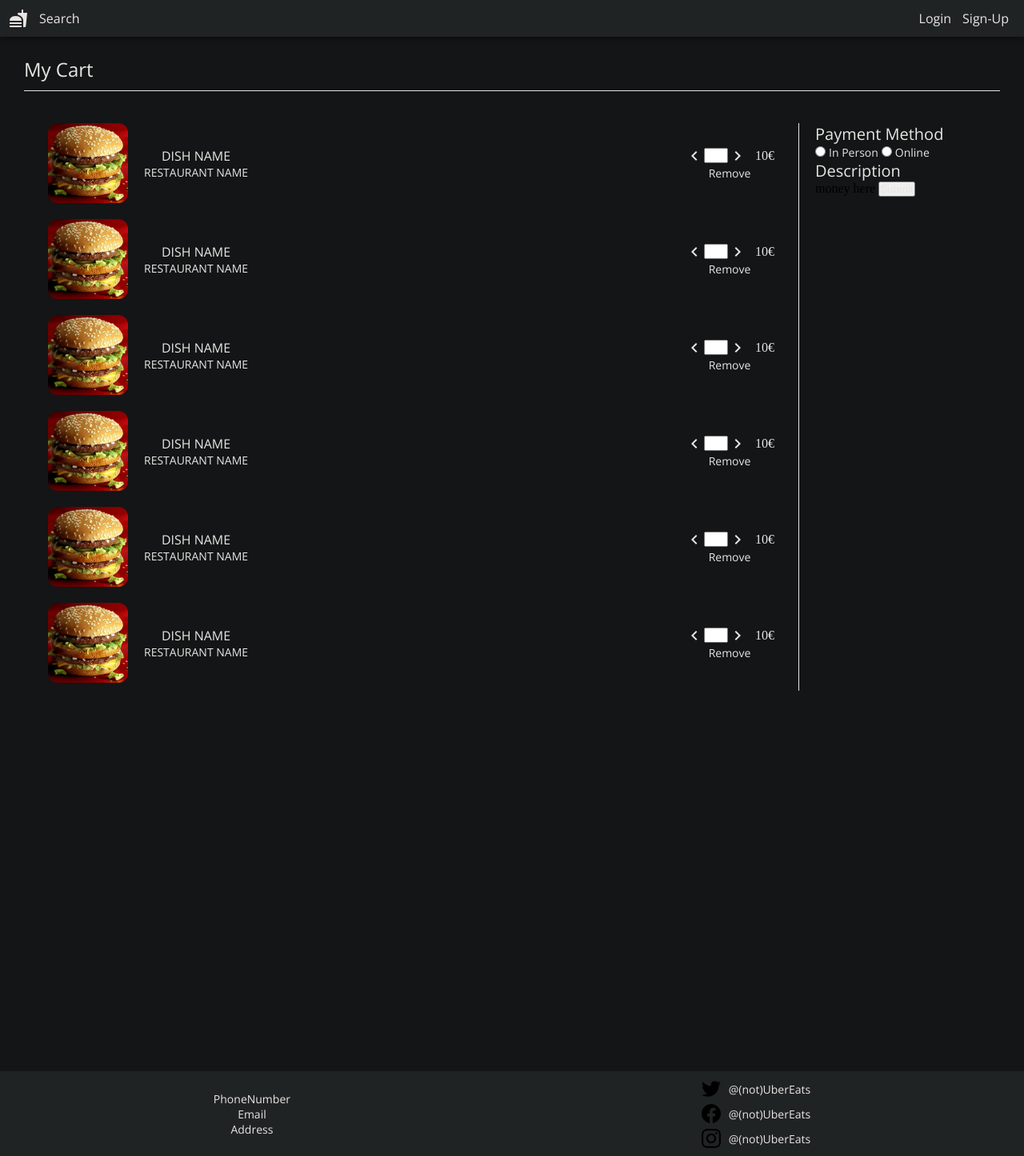
After one commit to toni-santos/ltw-proj, a PHP site: page /pages/checkout.php in a window 1280 px wide. The commit adds this page. Shown: the whole page at 80% size. Run offline with PHP 8.4, Linux system fonts and the light colour scheme.

Commit message:
styling tweaks, added dashboard page, started work on checkout page

```diff
--- /dev/null
+++ b/pages/checkout.php
@@ -0,0 +1,32 @@
+<?php
+session_start();
+
+require_once('../templates/commons.php');
+require_once('../templates/search.tpl.php');
+require_once('../templates/checkout.tpl.php');
+
+drawTop(["commons", "forms", "checkout"], ["hamburger", "forms"]);
+?>
+<p id="main-top" class="h5">My Cart</p>
+<div id="payment-wrapper">
+    <section id="items-wrapper">
+        <?php
+            for ($i = 0; $i < 10; $i++) {
+                cartItem();
+            }
+        ?>
+    </section>
+    <aside id="payment-info">
+        <p class="h6" id="payment-header">Payment Method</p>
+        <input type="radio" name="inperson"></input>
+        <label for="inperson" class="subtitle2 dark-bg">In Person</label>
+        <input type="radio" name="online"></input>
+        <label for="online" class="subtitle2 dark-bg">Online</label>
+        <p class="h6">Description</p>
+        money here
+        <button>Submit</button>
+    </aside>
+</div>
+<?php
+drawFooter();
+?>
--- a/pages/login.php
+++ b/pages/login.php
@@ -9,7 +9,7 @@ drawTop(["search", "commons", "forms"], ["hamburger", "forms"]);
     <div id="box">
         <p class="h5">Login</p>
         <?php drawLogin(); ?>
-        <p class="body2 acc-create">Don't have an account? <a class="body1" href="signup.php">Sign-Up</a> now!</p>
+        <p class="body2 acc-create">Don't have an account? <a class="body1 highlight" href="signup.php">Sign-Up</a> now!</p>
     </div>
 </section>
 
--- a/pages/signup.php
+++ b/pages/signup.php
@@ -11,7 +11,7 @@ drawTop(["search", "commons", "forms"], ["hamburger", "forms"]);
     <div id="box">
         <p class="h5">Sign Up</p>
         <?php drawSignup(); ?>
-        <p class="body2 acc-create">Already have an account? <a class="body1" href="login.php">Login</a> now!</p>
+        <p class="body2 acc-create">Already have an account? <a class="body1 highlight" href="login.php">Login</a> now!</p>
     </div>
 </section>
 
--- a/scripts/forms.js
+++ b/scripts/forms.js
@@ -89,3 +89,13 @@ function closeUserEdit() {
     const dialog = document.getElementById('dialog-user-edit');
     dialog.close();
 }
+
+function showRestaurantDialog() {
+    const dialog = document.getElementById('dialog-restaurant-registration');
+    dialog.showModal();
+}
+
+function closeRestaurantDialog() {
+    const dialog = document.getElementById('dialog-restaurant-registration');
+    dialog.close();
+}
--- /dev/null
+++ b/styles/checkout.css
@@ -0,0 +1,97 @@
+#main-top {
+    border-bottom: 1px solid var(--dark-text);
+    margin-top: 70px;
+    margin-inline: 30px;
+    padding-bottom: 10px;
+}
+
+#payment-wrapper {
+    display: grid;
+    grid-template-columns: 1fr 20%;
+    margin-inline: 40px;
+    margin-top: 20px;
+    padding: 20px;
+    height: 750px;
+}
+
+#items-wrapper {
+    display:flex;
+    flex-direction: column;
+    gap: 20px;
+    padding-right: 20px;
+    overflow-y: scroll;
+}
+
+#payment-info {
+    border-left: 1px solid var(--dark-text);
+    margin-left: 10px;
+    padding-left: 20px;
+}
+
+.item-img {
+    width: 100px;
+    height: 100px;
+    object-fit: cover;
+    border-radius: 12px;
+}
+
+.cart-item, .left-item, .right-item-top {
+    display: flex;
+    flex-direction: row;
+    align-items: center;
+}
+
+.cart-item {
+    align-content: center;
+    align-items: center;
+    justify-content: space-between;
+}
+
+.left-item {
+    gap: 20px;
+}
+
+.item-info, .right-item {
+    display: flex;
+    flex-direction: column;
+    align-items: center;
+    justify-content: center;
+}
+
+.erase {
+    display: flex;
+    position: absolute;
+    top: 10px;
+    right: 10px;
+}
+
+.cost {
+    vertical-align: middle;
+    margin-left: 10px;
+}
+
+.amount {
+    width: 30px;
+}
+
+#items-wrapper {
+    scrollbar-width: thin;
+    scrollbar-color: var(--dark-background) var(--dark-off-white);
+}
+
+#items-wrapper::-webkit-scrollbar {
+    width: 11px;
+}
+
+#items-wrapper::-webkit-scrollbar-track {
+    background: var(--dark-background);
+}
+
+#items-wrapper::-webkit-scrollbar-thumb {
+    background-color: var(--dark-off-white);
+    border-radius: 12px;
+}
+
+#payment-header {
+    margin-bottom: ;
+}
--- a/styles/commons.css
+++ b/styles/commons.css
@@ -109,6 +109,15 @@ ul {
 
 #hamburger-content {
     height: 0px;
+}
+
+#nav-right-login, #nav-right-signup {
+    padding: 7px;
+    border-radius: 12px;
+}
+
+#nav-right-login:hover, #nav-right-signup:hover {
+    background-color: var(--dark-main-highlight);
 }
 
 #nav-right>* {
@@ -422,7 +431,7 @@ footer ul {
 }
 
 .md-light {
-    color: rgba(255, 255, 255, 1);
+    color: var(--dark-text);
 }
 
 .md-light-inactive {
--- a/styles/signup.css
+++ b/styles/signup.css
@@ -22,7 +22,6 @@ body {
 }
 
 #box {
-    background-color: rgba(250, 235, 224, 1);
     margin: auto;
     margin-top: 100px;
     width: 300px;
--- /dev/null
+++ b/templates/checkout.tpl.php
@@ -0,0 +1,23 @@
+<?php
+declare(strict_types=1);
+
+function cartItem(){ ?>
+    <div class="cart-item">
+        <div class="left-item">
+            <img class="item-img" src="../images/placeholder.jpg">
+            <section class="item-info">
+                <p class="subtitle1">DISH NAME</p>
+                <p class="subtitle2">RESTAURANT NAME</p>
+            </section>
+        </div>
+        <div class="right-item">
+            <div class="right-item-top">
+                <span class="material-icons md-light">chevron_left</span>
+                <input type="number" class="amount" min="1" max="100"></input>
+                <span class="material-icons md-light">chevron_right</span>
+                <p class="cost" class="subtitle1">10€</p>
+            </div>
+            <p class="subtitle2">Remove</p>
+        </div>
+    </div>
+<?php } ?>
--- a/templates/commons.php
+++ b/templates/commons.php
@@ -8,6 +8,50 @@ require_once '../php/user.php';
 require_once '../database/db_loader.php';
 
 ?>
+
+
+<?php function drawRestaurantDialog() { ?>
+    <dialog id="dialog-restaurant-registration">
+        <div id="top-form">
+            <p class="h5">Register Restaurant</p>
+            <button value="cancel" class="blank-button" onclick="closeRestaurantDialog()">
+                <span class="material-icons">close</span>
+            </button>
+        </div>
+        <form id="form-restaurant" method="POST">
+            <section id="inputs-box">
+                <div class="input-container">
+                    <input class="text text-input subtitle2" type="text" name="name" autocomplete="off" placeholder=" " onkeyup="updateForm(event)" onfocus="checkFilled(event)" required>
+                    <label class="body2" for="name" onclick="setFocus(event)">Name</label>
+                    <span class="error subtitle2 transparent">Required</span>
+                </div>
+                <div class="input-container">
+                    <input class="text text-input subtitle2" type="text" name="email" autocomplete="email" placeholder=" " onkeyup="updateForm(event)" onfocus="checkFilled(event)" required>
+                    <label class="body2" for="email" onclick="setFocus(event)">Location</label>
+                    <span class="error subtitle2 transparent">Required</span>
+                </div>
+                <div class="input-container">
+                    <input class="text text-input subtitle2" type="time" name="opening-time" autocomplete="off" placeholder=" " onkeyup="updateForm(event)" onfocus="checkFilled(event)" required>
+                    <label class="body2" for="pwd" onclick="setFocus(event)">Opening Time</label>
+                    <span class="error subtitle2 transparent">Required</span>
+                </div>
+                <div class="input-container">
+                    <input class="text text-input subtitle2" type="time" name="closing-time" autocomplete="off" placeholder=" " onkeyup="updateForm(event)" onfocus="checkFilled(event)" required>
+                    <label class="body2" for="address" onclick="setFocus(event)">Closing Time</label>
+                    <span class="error subtitle2 transparent">Required</span>
+                </div>
+            </section>
+            <section id="category-wrapper">
+                <?php
+                for ($i = 0; $i < 10; $i++) {
+                    checkboxButton();
+                }
+                ?>
+            </section>
+            <button id="confirm-restaurant" class="button-form" type="submit" name="submit" value="confirm" disabled>Confirm</button>
+        </form>
+    </dialog>
+<?php } ?>
 
 <?php function drawLogin() { ?>
     <form id="form-login" method="POST" action="../actions/login_action.php">
@@ -126,8 +170,8 @@ if (isset($_SESSION['id'])) {
         </ul>
         <ul class="nav" id="nav-right">
             <?php if (!isset($_SESSION['id'])) { ?>
-            <li><a class="subtitle1" onclick="showLogin()">Login</a></li>
-            <li><a class="subtitle1" onclick="showSignup()">Sign-Up</a></li>
+            <li><a class="subtitle1 pointer" id="nav-right-login" onclick="showLogin()">Login</a></li>
+            <li><a class="subtitle1 pointer" id="nav-right-signup" onclick="showSignup()">Sign-Up</a></li>
             <?php } else { ?>
             <li class="dropdown"><a class="subtitle1"><?php echo $user->username; ?></a></li>
             <li class="dropdown"><img class="nav-pfp" src="../images/placeholder.jpg"></li>
@@ -156,8 +200,8 @@ if (isset($_SESSION['id'])) {
         </div>
         <div id="hamburger-bottom">
             <?php if (!isset($_SESSION['id'])) { ?>
-            <a class="subtitle1" href="login.php">Login</a>
-            <a class="subtitle1" href="signup.php">Register</a>
+            <a class="subtitle1" onclick="showLogin()">Login</a>
+            <a class="subtitle1" onclick="showSignup()">Register</a>
             <?php } else { ?>
             <div id="user-bar">
                 <div id="user-info">
@@ -205,3 +249,11 @@ if (isset($_SESSION['id'])) {
 
 </html>
 <?php } ?>
+
+<?php function checkboxButton() { ?>
+    <div class="checkbox-wrapper">
+        <label>
+            <input class="checkbox" type="checkbox" name="a" checked></input><span class="checkbox-text shadow-nohov pointer subtitle2">Vegan</span>
+        </label>
+    </div>
+<?php } ?>
--- a/templates/search.tpl.php
+++ b/templates/search.tpl.php
@@ -18,11 +18,3 @@ function searchCards()
         </section>
     </div>
 <?php } ?>
-
-<?php function checkboxButton() { ?>
-    <div class="checkbox-wrapper">
-        <label>
-            <input class="checkbox" type="checkbox" name="a" checked></input><span class="checkbox-text shadow-nohov pointer">Vegan</span>
-        </label>
-    </div>
-<?php } ?>
```
Also changed, not shown: other parts of styles/commons.css (+39 -3 lines), pages/dashboard.php (+18 -3 lines), pages/index.php (+8 -2 lines), styles/dashboard.css (added, +18 -0 lines), styles/profile.css (+20 -2 lines), styles/restaurants_page.css (deleted, +0 -50 lines), styles/search.css (+2 -21 lines), templates/index.tpl.php (+9 -7 lines), images/index-bg.jpg, styles/index.css (line endings or trailing spaces), styles/login.css (added).
